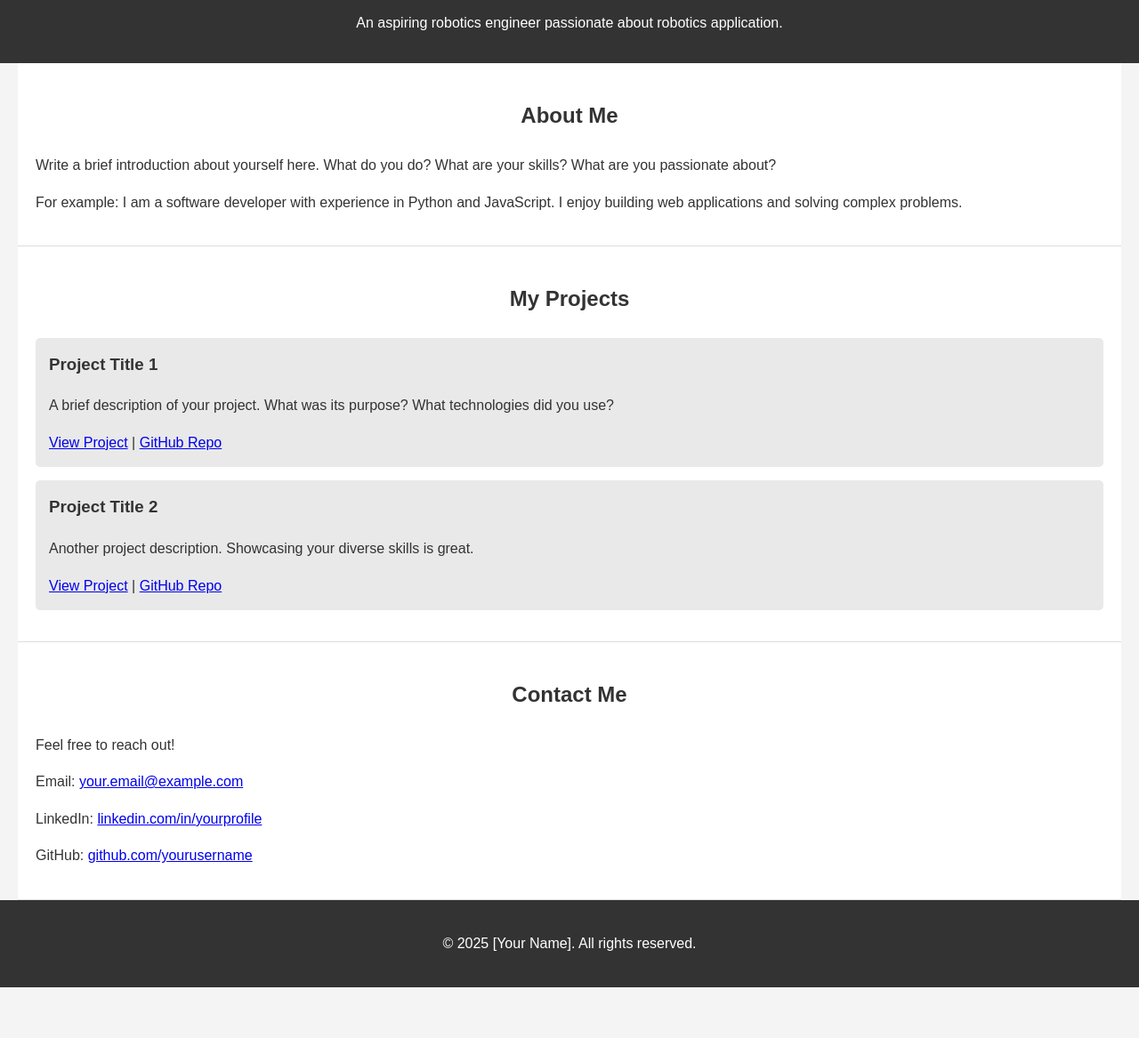
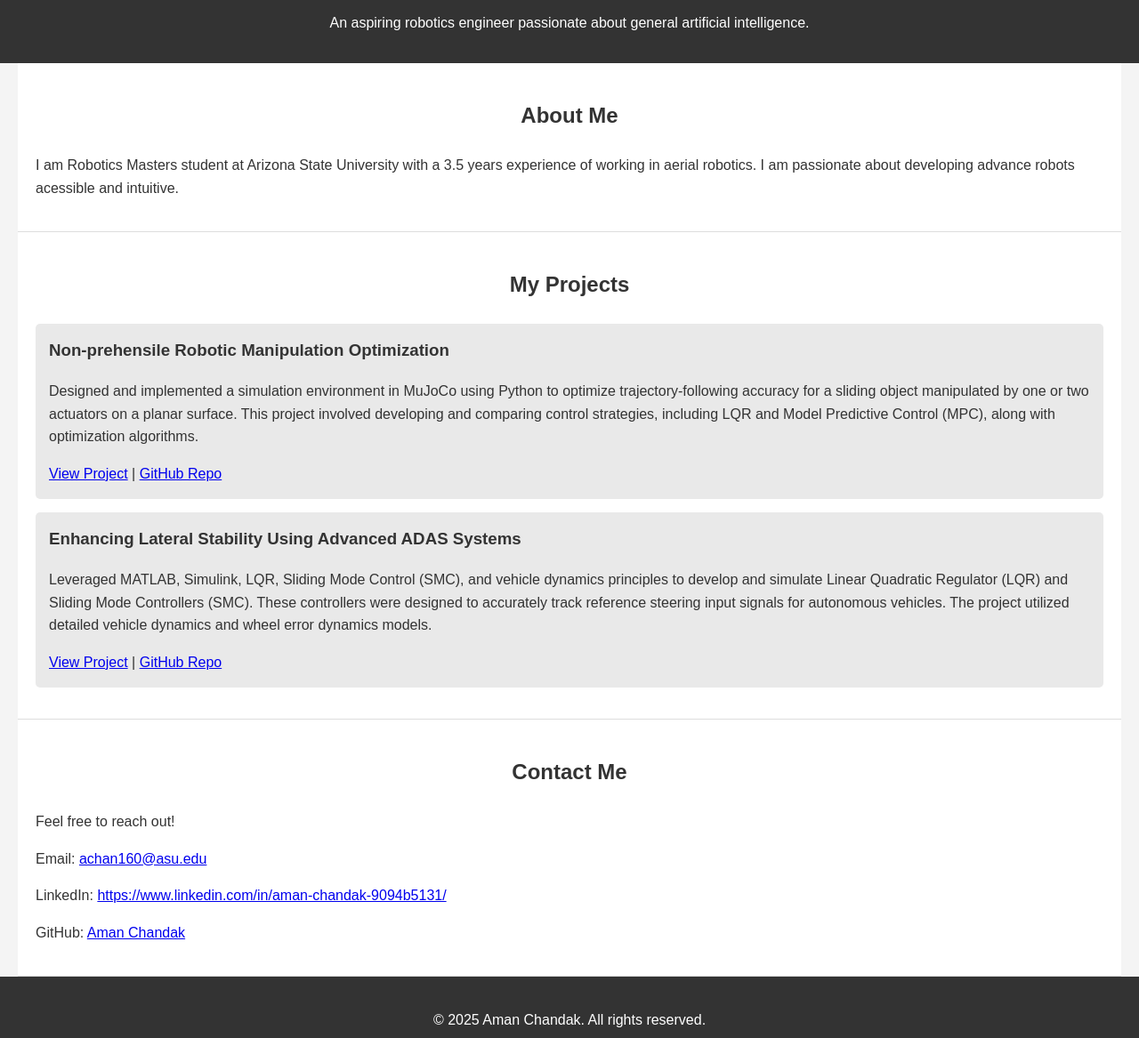
Before and after one commit to Aman-Chandak/amanchandak.github.io, a plain HTML site: page index.html in a window 1280 px wide. Shown: the part 133-1300 px from the top of the page at 89% size. Before the commit the page ends 1243 px from the top, so only its background shows below. Drawn offline with Linux system fonts and the light colour scheme.

Commit message:
Added projects

```diff
--- a/index.html
+++ b/index.html
@@ -16,25 +16,25 @@
             </ul>
         </nav>
         <h1>Hi, I'm Aman Chandak</h1>
-        <p>An aspiring robotics engineer passionate about robotics application.</p>
+        <p>An aspiring robotics engineer passionate about general artificial intelligence.</p>
     </header>
 
     <section id="about">
         <h2>About Me</h2>
-        <p>Write a brief introduction about yourself here. What do you do? What are your skills? What are you passionate about?</p>
-        <p>For example: I am a software developer with experience in Python and JavaScript. I enjoy building web applications and solving complex problems.</p>
+        <p>I am Robotics Masters student at Arizona State University with a 3.5 years experience of working in aerial robotics. I am passionate about developing advance robots acessible and intuitive.</p>
+        <!-- <p>For example: I am a software developer with experience in Python and JavaScript. I enjoy building web applications and solving complex problems.</p> -->
     </section>
 
     <section id="projects">
         <h2>My Projects</h2>
         <div class="project-item">
-            <h3>Project Title 1</h3>
-            <p>A brief description of your project. What was its purpose? What technologies did you use?</p>
+            <h3>Non-prehensile Robotic Manipulation Optimization</h3>
+            <p>Designed and implemented a simulation environment in MuJoCo using Python to optimize trajectory-following accuracy for a sliding object manipulated by one or two actuators on a planar surface. This project involved developing and comparing control strategies, including LQR and Model Predictive Control (MPC), along with optimization algorithms.</p>
             <a href="#" target="_blank">View Project</a> | <a href="#" target="_blank">GitHub Repo</a>
         </div>
         <div class="project-item">
-            <h3>Project Title 2</h3>
-            <p>Another project description. Showcasing your diverse skills is great.</p>
+            <h3>Enhancing Lateral Stability Using Advanced ADAS Systems</h3>
+            <p>Leveraged MATLAB, Simulink, LQR, Sliding Mode Control (SMC), and vehicle dynamics principles to develop and simulate Linear Quadratic Regulator (LQR) and Sliding Mode Controllers (SMC). These controllers were designed to accurately track reference steering input signals for autonomous vehicles. The project utilized detailed vehicle dynamics and wheel error dynamics models.</p>
             <a href="#" target="_blank">View Project</a> | <a href="#" target="_blank">GitHub Repo</a>
         </div>
         </section>
@@ -42,13 +42,13 @@
     <section id="contact">
         <h2>Contact Me</h2>
         <p>Feel free to reach out!</p>
-        <p>Email: <a href="mailto:your.email@example.com">your.email@example.com</a></p>
-        <p>LinkedIn: <a href="https://linkedin.com/in/yourprofile" target="_blank">linkedin.com/in/yourprofile</a></p>
-        <p>GitHub: <a href="https://github.com/yourusername" target="_blank">github.com/yourusername</a></p>
+        <p>Email: <a href="mailto:achan160@asu.edu">achan160@asu.edu</a></p>
+        <p>LinkedIn: <a href="https://www.linkedin.com/in/aman-chandak-9094b5131/" target="_blank">https://www.linkedin.com/in/aman-chandak-9094b5131/</a></p>
+        <p>GitHub: <a href="https://github.com/Aman-Chandak" target="_blank">Aman Chandak</a></p>
     </section>
 
     <footer>
-        <p>&copy; <span id="current-year"></span> [Your Name]. All rights reserved.</p>
+        <p>&copy; <span id="current-year"></span> Aman Chandak. All rights reserved.</p>
     </footer>
 
     <script>
```
